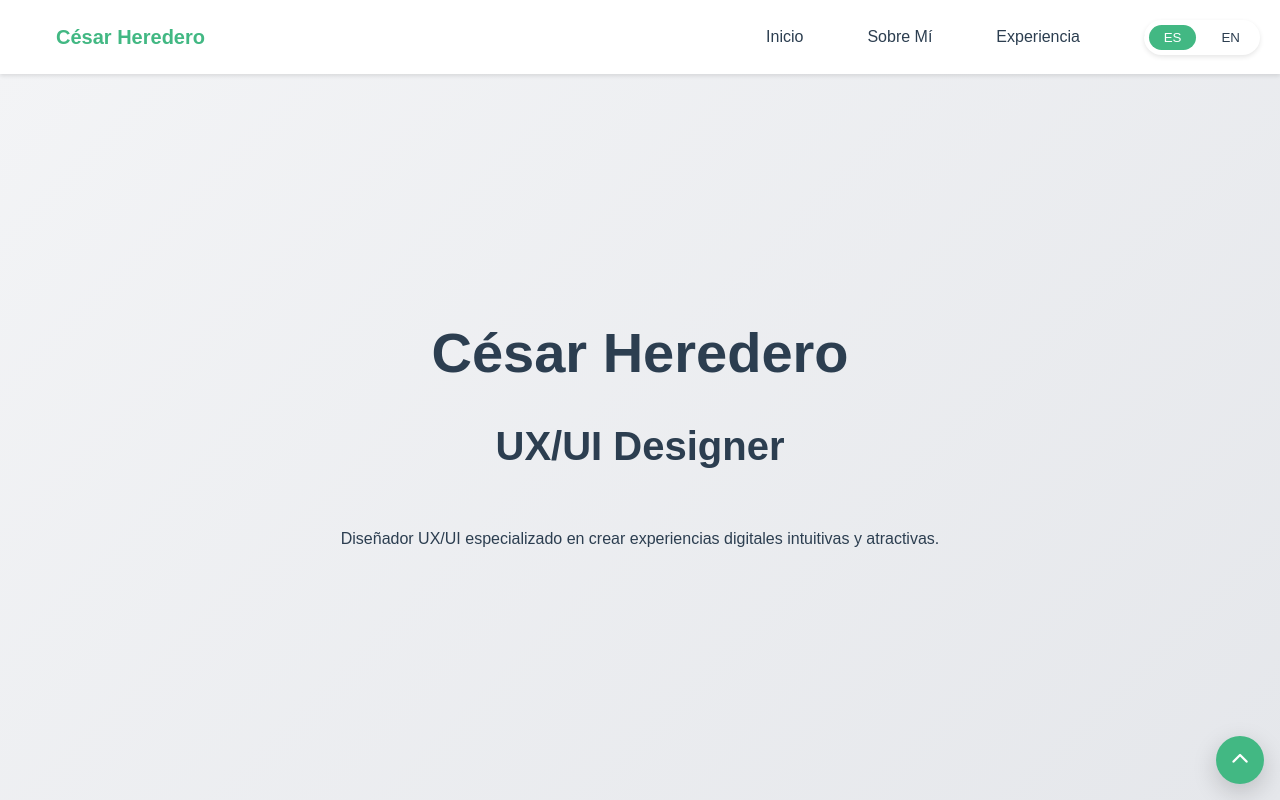
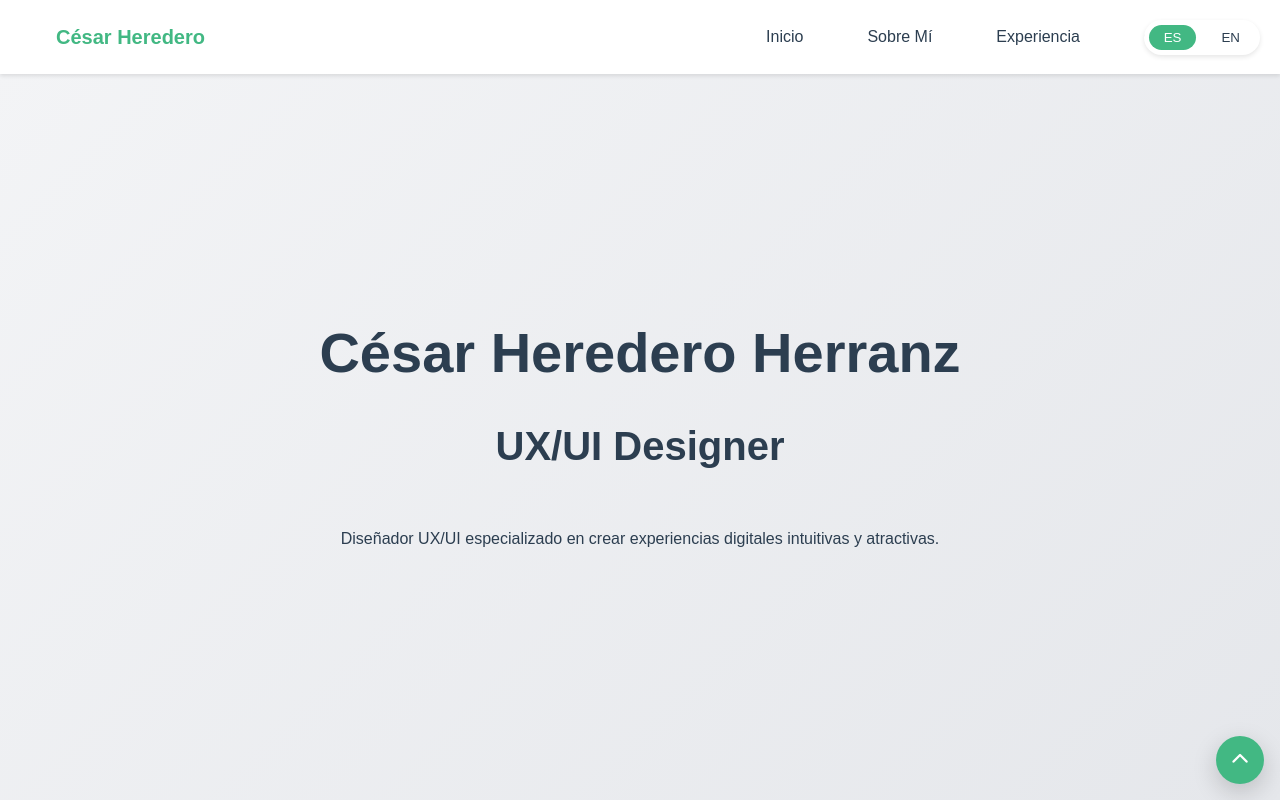
Before and after one commit to CesarHeredero/portfolio-vue, a Vue app: page / in a window 1280 px wide. Shown: the top 800 px of the page. Built offline with nearby package versions, Linux system fonts and the light colour scheme.

Commit message:
i18n: actualizar hero.title a 'César Heredero Herranz' (ES/EN)

```diff
--- a/src/locales/en.js
+++ b/src/locales/en.js
@@ -8,7 +8,7 @@ export default {
     resume: 'Resume'
   },
   hero: {
-    title: 'César Heredero',
+  title: 'César Heredero Herranz',
     subtitle: 'UX/UI Designer | Master in Graphic Design, Web and 3D Animation',
     description: 'UX/UI designer specialized in creating intuitive and attractive digital experiences.'
   },
--- a/src/locales/es.js
+++ b/src/locales/es.js
@@ -8,7 +8,7 @@ export default {
     resume: 'CV'
   },
   hero: {
-    title: 'César Heredero',
+  title: 'César Heredero Herranz',
     subtitle: 'UX/UI Designer | Master en Diseño Gráfico, Web y Animación 3D',
     description: 'Diseñador UX/UI especializado en crear experiencias digitales intuitivas y atractivas.'
   },
```
